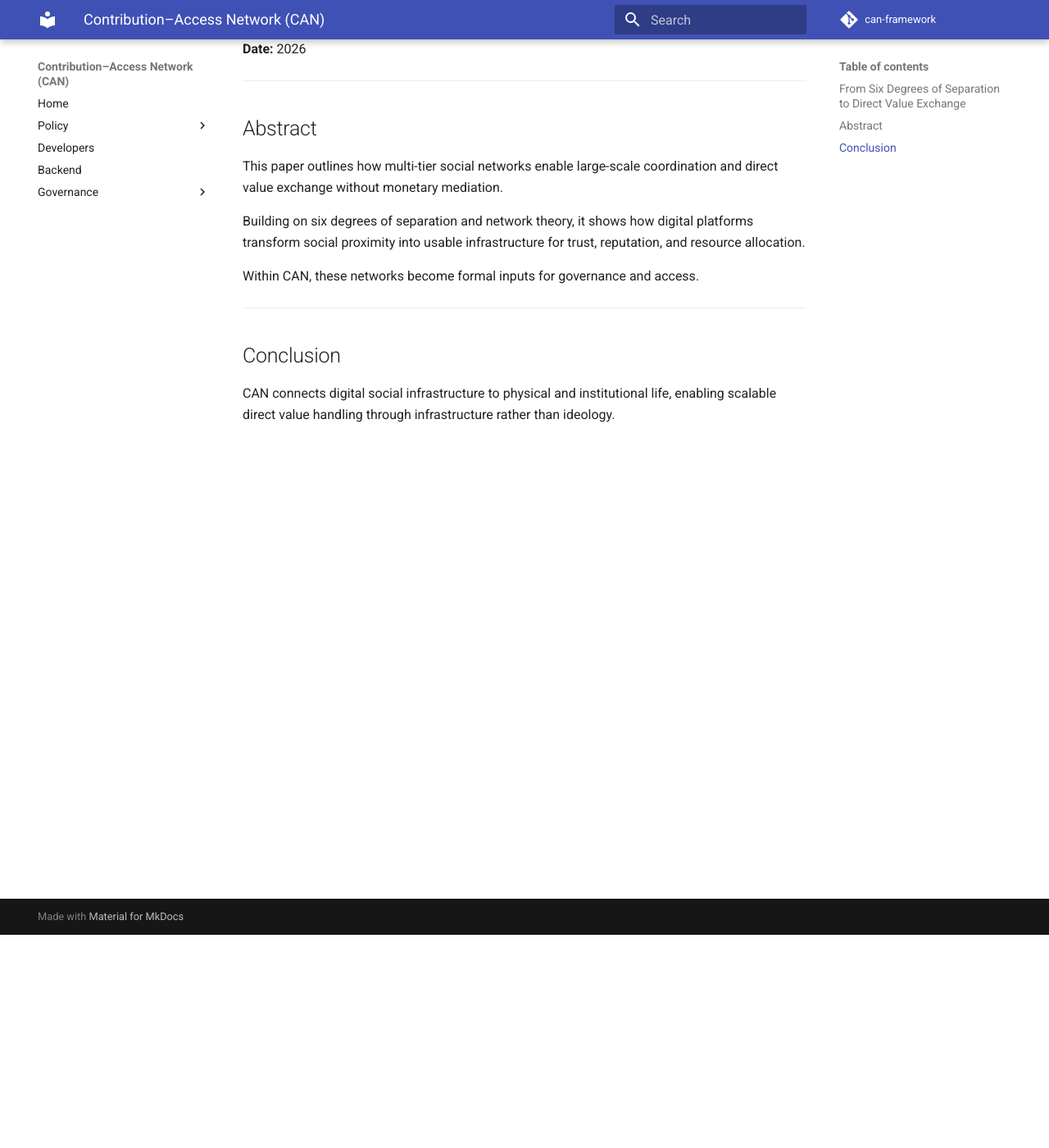
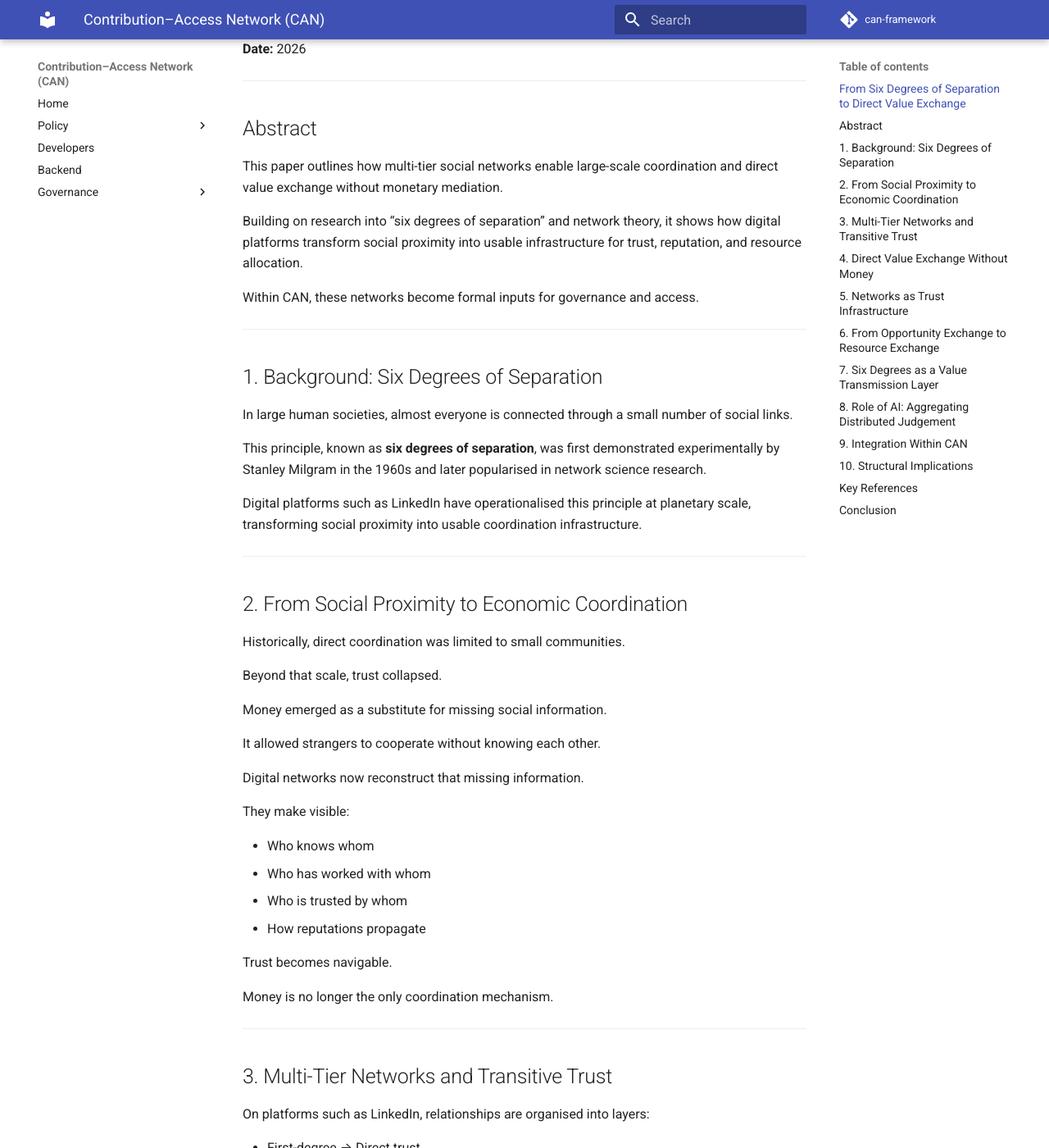
Before and after one commit to value-coordination-CAN/can-framework, an MkDocs documentation site: the page built from docs/publications/wp-001-network-value.md, in a window 1280 px wide and 1400 px high, scrolled down 260 px. Shown: the whole window at 82% size. Built offline with MkDocs 1.6.1 and Material for MkDocs 9.7.7, drawn with Linux system fonts in a browser that asks for light colours; comment, search, counter and statistics services are not loaded; some of the changed text lies outside the part shown.

```diff
--- a/docs/publications/wp-001-network-value.md
+++ b/docs/publications/wp-001-network-value.md
@@ -13,15 +13,223 @@
 This paper outlines how multi-tier social networks enable large-scale
 coordination and direct value exchange without monetary mediation.
 
-Building on six degrees of separation and network theory, it shows how
-digital platforms transform social proximity into usable infrastructure
-for trust, reputation, and resource allocation.
+Building on research into “six degrees of separation” and network theory,
+it shows how digital platforms transform social proximity into usable
+infrastructure for trust, reputation, and resource allocation.
 
 Within CAN, these networks become formal inputs for governance and access.
 
 ---
 
+## 1. Background: Six Degrees of Separation
+
+In large human societies, almost everyone is connected through a small number
+of social links.
+
+This principle, known as **six degrees of separation**, was first demonstrated
+experimentally by Stanley Milgram in the 1960s and later popularised in network
+science research.
+
+Digital platforms such as LinkedIn have operationalised this principle at
+planetary scale, transforming social proximity into usable coordination
+infrastructure.
+
+---
+
+## 2. From Social Proximity to Economic Coordination
+
+Historically, direct coordination was limited to small communities.
+
+Beyond that scale, trust collapsed.
+
+Money emerged as a substitute for missing social information.
+
+It allowed strangers to cooperate without knowing each other.
+
+Digital networks now reconstruct that missing information.
+
+They make visible:
+
+- Who knows whom
+- Who has worked with whom
+- Who is trusted by whom
+- How reputations propagate
+
+Trust becomes navigable.
+
+Money is no longer the only coordination mechanism.
+
+---
+
+## 3. Multi-Tier Networks and Transitive Trust
+
+On platforms such as LinkedIn, relationships are organised into layers:
+
+- First-degree → Direct trust
+- Second-degree → Mediated trust
+- Third-degree → Contextual trust
+
+Each layer adds validation.
+
+If someone is trusted by people you trust, credibility compounds.
+
+This is known as **transitive trust**.
+
+It reflects Mark Granovetter’s research on the “strength of weak ties”, which
+demonstrates that indirect connections often enable the most powerful
+coordination.
+
+Within CAN, this becomes distributed reputation.
+
+---
+
+## 4. Direct Value Exchange Without Money
+
+Large volumes of value are already exchanged without payment:
+
+- Knowledge sharing
+- Mentorship
+- Introductions
+- Collaboration
+- Strategic advice
+- Research cooperation
+
+These exchanges are mediated by relationship and reputation, not price.
+
+Money may appear later.
+
+Coordination happens first.
+
+This constitutes direct value handling in practice.
+
+---
+
+## 5. Networks as Trust Infrastructure
+
+Multi-tier networks function as living trust systems.
+
+They continuously update information about:
+
+- Competence
+- Reliability
+- Ethics
+- Collaboration
+- Risk
+
+This information is richer than financial credit scores and harder to manipulate.
+
+Within CAN, network data becomes a formal governance input.
+
+---
+
+## 6. From Opportunity Exchange to Resource Exchange
+
+Today, platforms regulate access to:
+
+- Jobs
+- Contracts
+- Visibility
+- Influence
+
+CAN extends this logic to material resources:
+
+- Housing
+- Workspaces
+- Energy
+- Education
+- Transport
+- Care services
+
+Allocation shifts from:
+
+“How much can you pay?”
+
+to:
+
+“How are you connected, and how have you contributed?”
+
+---
+
+## 7. Six Degrees as a Value Transmission Layer
+
+When social distance is small, networks become transmission layers for value.
+
+Reputation travels. Contribution propagates. Support mobilises.
+
+Under CAN:
+
+Local action → Network validation → System-wide recognition
+
+Value becomes mobile without becoming money.
+
+---
+
+## 8. Role of AI: Aggregating Distributed Judgement
+
+Without AI, large-scale network coordination is too complex.
+
+With AI, it becomes manageable.
+
+AI enables:
+
+- Network pattern analysis
+- Reputation verification
+- Fraud detection
+- Bias correction
+- Impact measurement
+- Multi-platform aggregation
+
+AI does not replace human judgement.
+
+It synthesises it.
+
+---
+
+## 9. Integration Within CAN
+
+Within CAN, multi-tier networks function as:
+
+- Identity verification layers
+- Reputation validators
+- Anti-gaming mechanisms
+- Governance inputs
+- Conflict-resolution references
+
+They feed directly into:
+
+Contribution + Reliability + Care → Access
+
+No monetary proxy is required.
+
+---
+
+## 10. Structural Implications
+
+Money exists because strangers lack information about each other.
+
+Multi-tier networks reduce anonymity.
+
+They turn strangers into “known unknowns”.
+
+Over time, coordination shifts from:
+
+Price → Relationship → Reputation → Contribution
+
+This forms the basis of scalable post-monetary systems.
+
+---
+
+## Key References
+
+- Milgram, S. (1967) — Small-World Experiment
+- Watts, D. (2003) — Six Degrees: The Science of a Connected Age
+- Granovetter, M. (1973) — The Strength of Weak Ties
+- LinkedIn — Large-scale professional graph
+
+---
+
 ## Conclusion
 
-CAN connects digital social infrastructure to physical and institutional life,
-enabling scalable direct value handling through infrastructure rather than ideology.
+The Contribution–Access Network connects digital social infrastructure to
+physical and institutional life, enabling scalable direct value handling
+through infrastructure rather than ideology.
```
